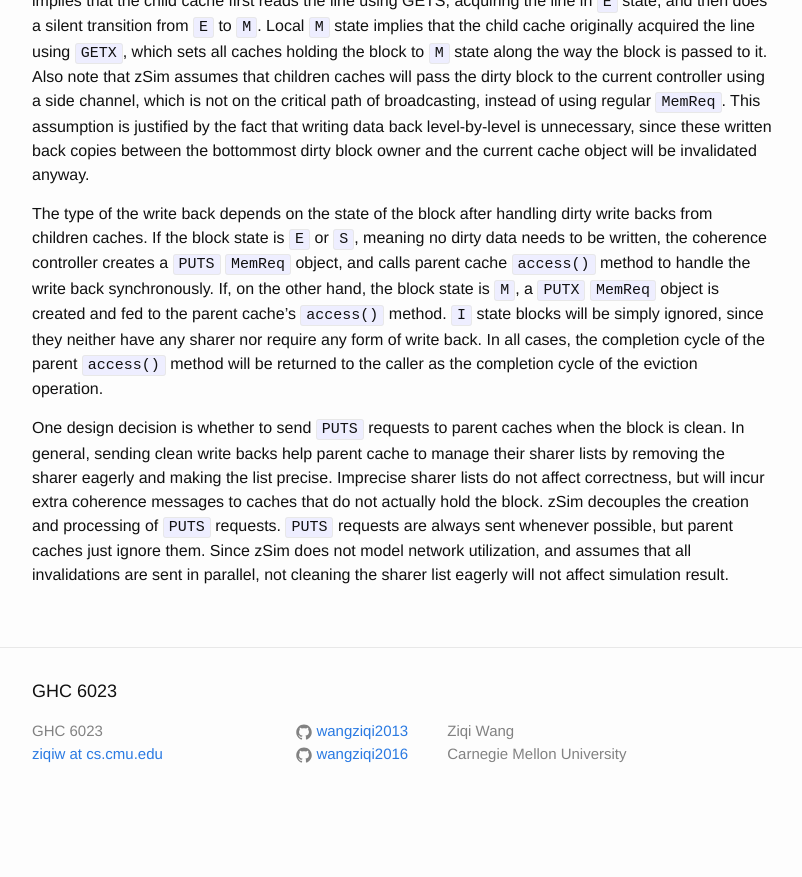
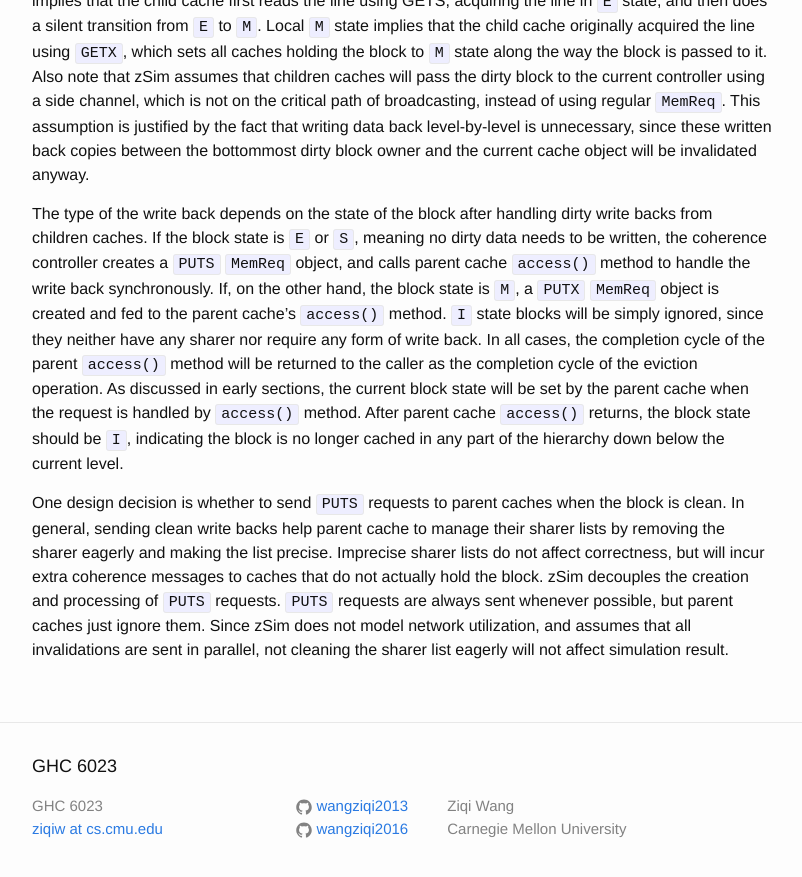
Before and after one commit to wangziqi2013/wangziqi2013.github.io, a Jekyll site: the page built from _posts/2019-12-24-understand-zsim-cc-sim.markdown, in a window 1280 px wide and 900 px high, scrolled down 9645 px. Shown: the top 877 px of the window, without its empty margins (238-1040 px from the left). Built offline with Jekyll 4.4.1, drawn with Linux system fonts in a browser that asks for light colours; before the commit the page ends 10470 px from its top, so only the background shows below that.

Commit message:
Finish eviction

```diff
--- a/_posts/2019-12-24-understand-zsim-cc-sim.markdown
+++ b/_posts/2019-12-24-understand-zsim-cc-sim.markdown
@@ -369,7 +369,9 @@ If the block state is `E` or `S`, meaning no dirty data needs to be written, the
 other hand, the block state is `M`, a `PUTX` `MemReq` object is created and fed to the parent cache's `access()` method.
 `I` state blocks will be simply ignored, since they neither have any sharer nor require any form of write back.
 In all cases, the completion cycle of the parent `access()` method will be returned to the caller as the completion
-cycle of the eviction operation.
+cycle of the eviction operation. As discussed in early sections, the current block state will be set by the parent
+cache when the request is handled by `access()` method. After parent cache `access()` returns, the block state
+should be `I`, indicating the block is no longer cached in any part of the hierarchy down below the current level.
 
 One design decision is whether to send `PUTS` requests to parent caches when the block is clean. In general, sending clean
 write backs help parent cache to manage their sharer lists by removing the sharer eagerly and making the list precise.
```
